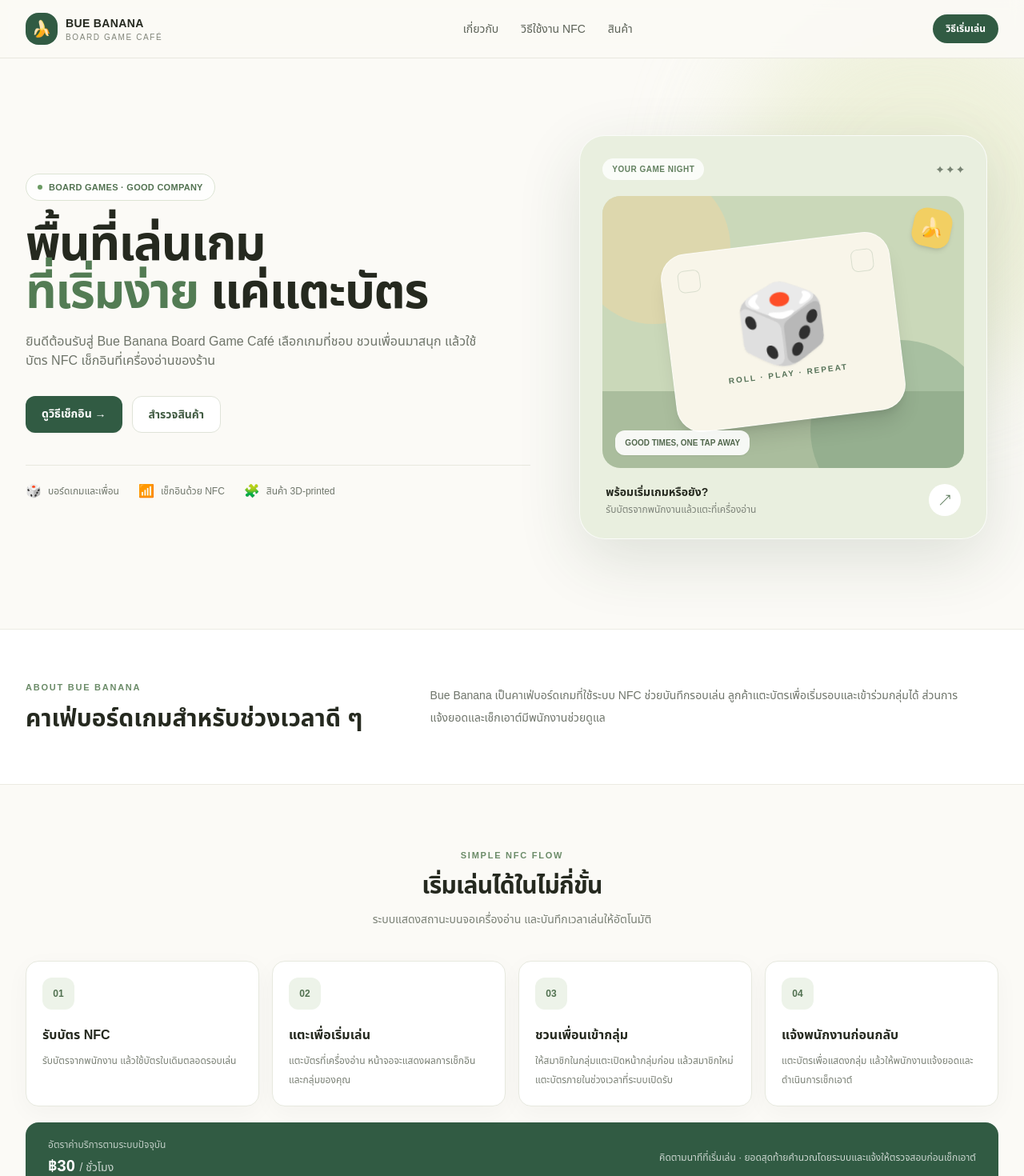
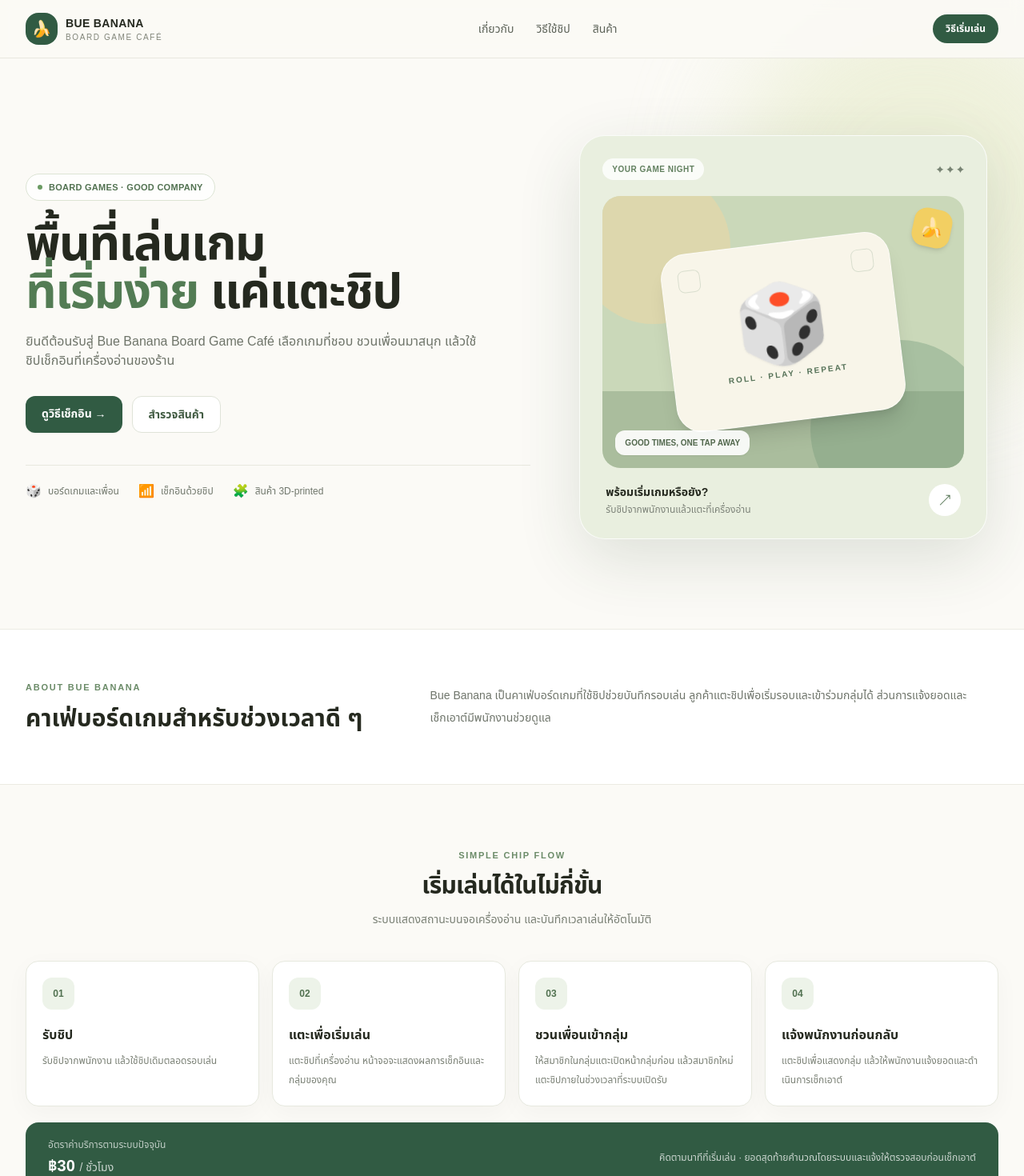
Before and after one commit to ThanarukTK/BueBanana, a Next.js app in the folder frontend/: page /customer in a window 1280 px wide. Shown: the top 1470 px of the page at 80% size. Built offline with nearby package versions, Linux system fonts and the light colour scheme; no server answers.

Commit message:
fix layout

```diff
--- a/frontend/app/customer/page.tsx
+++ b/frontend/app/customer/page.tsx
@@ -4,14 +4,14 @@ import ProductCatalog from './ProductCatalog';
 
 export const metadata: Metadata = {
   title: 'Board Game Café',
-  description: 'ข้อมูลการใช้งาน NFC และสินค้า 3D-printed ของ Bue Banana Board Game Café',
+  description: 'ข้อมูลการใช้งานชิปและสินค้า 3D-printed ของ Bue Banana Board Game Café',
 };
 
 const steps = [
-  { number: '01', title: 'รับบัตร NFC', detail: 'รับบัตรจากพนักงาน แล้วใช้บัตรใบเดิมตลอดรอบเล่น' },
-  { number: '02', title: 'แตะเพื่อเริ่มเล่น', detail: 'แตะบัตรที่เครื่องอ่าน หน้าจอจะแสดงผลการเช็กอินและกลุ่มของคุณ' },
-  { number: '03', title: 'ชวนเพื่อนเข้ากลุ่ม', detail: 'ให้สมาชิกในกลุ่มแตะเปิดหน้ากลุ่มก่อน แล้วสมาชิกใหม่แตะบัตรภายในช่วงเวลาที่ระบบเปิดรับ' },
-  { number: '04', title: 'แจ้งพนักงานก่อนกลับ', detail: 'แตะบัตรเพื่อแสดงกลุ่ม แล้วให้พนักงานแจ้งยอดและดำเนินการเช็กเอาต์' },
+  { number: '01', title: 'รับชิป', detail: 'รับชิปจากพนักงาน แล้วใช้ชิปเดิมตลอดรอบเล่น' },
+  { number: '02', title: 'แตะเพื่อเริ่มเล่น', detail: 'แตะชิปที่เครื่องอ่าน หน้าจอจะแสดงผลการเช็กอินและกลุ่มของคุณ' },
+  { number: '03', title: 'ชวนเพื่อนเข้ากลุ่ม', detail: 'ให้สมาชิกในกลุ่มแตะเปิดหน้ากลุ่มก่อน แล้วสมาชิกใหม่แตะชิปภายในช่วงเวลาที่ระบบเปิดรับ' },
+  { number: '04', title: 'แจ้งพนักงานก่อนกลับ', detail: 'แตะชิปเพื่อแสดงกลุ่ม แล้วให้พนักงานแจ้งยอดและดำเนินการเช็กเอาต์' },
 ];
 
 export default function CustomerPage() {
@@ -24,7 +24,7 @@ export default function CustomerPage() {
         </Link>
         <div className="hidden items-center gap-7 text-sm text-[#5c6257] md:flex">
           <a href="#about" className="hover:text-[#315b43]">เกี่ยวกับ</a>
-          <a href="#how-to-play" className="hover:text-[#315b43]">วิธีใช้งาน NFC</a>
+          <a href="#how-to-play" className="hover:text-[#315b43]">วิธีใช้ชิป</a>
           <a href="#products" className="hover:text-[#315b43]">สินค้า</a>
         </div>
         <a href="#how-to-play" className="rounded-full bg-[#315b43] px-4 py-2.5 text-xs font-semibold text-white transition hover:bg-[#244833]">วิธีเริ่มเล่น</a>
@@ -35,13 +35,13 @@ export default function CustomerPage() {
       <div className="pointer-events-none absolute -right-28 -top-20 h-[30rem] w-[30rem] rounded-full bg-[#e9edcf] opacity-70 blur-3xl" />
       <div className="relative">
         <p className="inline-flex items-center gap-2 rounded-full border border-[#dce4d4] bg-white/80 px-3.5 py-2 text-[11px] font-semibold tracking-wide text-[#527251]"><span className="h-1.5 w-1.5 rounded-full bg-[#6b9b63]" /> BOARD GAMES · GOOD COMPANY</p>
-        <h1 className="mt-6 max-w-2xl text-4xl font-semibold leading-[1.17] tracking-tight sm:text-6xl">พื้นที่เล่นเกม<br /><span className="text-[#537c54]">ที่เริ่มง่าย</span> แค่แตะบัตร</h1>
-        <p className="mt-5 max-w-xl text-sm leading-7 text-[#6e7469] sm:text-base">ยินดีต้อนรับสู่ Bue Banana Board Game Café เลือกเกมที่ชอบ ชวนเพื่อนมาสนุก แล้วใช้บัตร NFC เช็กอินที่เครื่องอ่านของร้าน</p>
+        <h1 className="mt-6 max-w-2xl text-4xl font-semibold leading-[1.17] tracking-tight sm:text-6xl">พื้นที่เล่นเกม<br /><span className="text-[#537c54]">ที่เริ่มง่าย</span> แค่แตะชิป</h1>
+        <p className="mt-5 max-w-xl text-sm leading-7 text-[#6e7469] sm:text-base">ยินดีต้อนรับสู่ Bue Banana Board Game Café เลือกเกมที่ชอบ ชวนเพื่อนมาสนุก แล้วใช้ชิปเช็กอินที่เครื่องอ่านของร้าน</p>
         <div className="mt-8 flex flex-wrap gap-3">
           <a href="#how-to-play" className="rounded-xl bg-[#315b43] px-5 py-3 text-sm font-semibold text-white shadow-sm transition hover:bg-[#244833]">ดูวิธีเช็กอิน <span aria-hidden="true">→</span></a>
           <a href="#products" className="rounded-xl border border-[#dfe3d8] bg-white px-5 py-3 text-sm font-semibold text-[#425c43] transition hover:bg-[#f5f7f1]">สำรวจสินค้า</a>
         </div>
-        <div className="mt-10 flex flex-wrap items-center gap-x-6 gap-y-3 border-t border-[#e8e8df] pt-5 text-xs text-[#70776c]"><span className="flex items-center gap-2"><span className="text-base">🎲</span> บอร์ดเกมและเพื่อน</span><span className="flex items-center gap-2"><span className="text-base">📶</span> เช็กอินด้วย NFC</span><span className="flex items-center gap-2"><span className="text-base">🧩</span> สินค้า 3D-printed</span></div>
+        <div className="mt-10 flex flex-wrap items-center gap-x-6 gap-y-3 border-t border-[#e8e8df] pt-5 text-xs text-[#70776c]"><span className="flex items-center gap-2"><span className="text-base">🎲</span> บอร์ดเกมและเพื่อน</span><span className="flex items-center gap-2"><span className="text-base">📶</span> เช็กอินด้วยชิป</span><span className="flex items-center gap-2"><span className="text-base">🧩</span> สินค้า 3D-printed</span></div>
       </div>
 
       <div className="relative mx-auto w-full max-w-[510px]">
@@ -59,7 +59,7 @@ export default function CustomerPage() {
             <div className="absolute bottom-4 left-4 rounded-xl bg-white/90 px-3 py-2 text-[10px] font-semibold text-[#52684d] shadow-sm">GOOD TIMES, ONE TAP AWAY</div>
             <div className="absolute right-4 top-4 flex h-12 w-12 rotate-12 items-center justify-center rounded-2xl bg-[#f2cf62] text-2xl shadow-md">🍌</div>
           </div>
-          <div className="flex items-center justify-between px-1 pt-5"><div><p className="text-sm font-semibold">พร้อมเริ่มเกมหรือยัง?</p><p className="mt-1 text-xs text-[#7d8379]">รับบัตรจากพนักงานแล้วแตะที่เครื่องอ่าน</p></div><span className="flex h-10 w-10 items-center justify-center rounded-full bg-white text-lg text-[#527251]">↗</span></div>
+        <div className="flex items-center justify-between px-1 pt-5"><div><p className="text-sm font-semibold">พร้อมเริ่มเกมหรือยัง?</p><p className="mt-1 text-xs text-[#7d8379]">รับชิปจากพนักงานแล้วแตะที่เครื่องอ่าน</p></div><span className="flex h-10 w-10 items-center justify-center rounded-full bg-white text-lg text-[#527251]">↗</span></div>
         </div>
       </div>
     </section>
@@ -67,12 +67,12 @@ export default function CustomerPage() {
     <section id="about" className="border-y border-[#ecebe3] bg-white">
       <div className="mx-auto grid max-w-7xl gap-8 px-5 py-12 sm:px-8 md:grid-cols-[.8fr_1.2fr] md:items-center md:py-16">
         <div><p className="text-[11px] font-bold tracking-[.16em] text-[#6b8b68]">ABOUT BUE BANANA</p><h2 className="mt-3 text-2xl font-semibold sm:text-3xl">คาเฟ่บอร์ดเกมสำหรับช่วงเวลาดี ๆ</h2></div>
-        <p className="max-w-2xl text-sm leading-7 text-[#6f756b]">Bue Banana เป็นคาเฟ่บอร์ดเกมที่ใช้ระบบ NFC ช่วยบันทึกรอบเล่น ลูกค้าแตะบัตรเพื่อเริ่มรอบและเข้าร่วมกลุ่มได้ ส่วนการแจ้งยอดและเช็กเอาต์มีพนักงานช่วยดูแล</p>
+        <p className="max-w-2xl text-sm leading-7 text-[#6f756b]">Bue Banana เป็นคาเฟ่บอร์ดเกมที่ใช้ชิปช่วยบันทึกรอบเล่น ลูกค้าแตะชิปเพื่อเริ่มรอบและเข้าร่วมกลุ่มได้ ส่วนการแจ้งยอดและเช็กเอาต์มีพนักงานช่วยดูแล</p>
       </div>
     </section>
 
     <section id="how-to-play" className="mx-auto max-w-7xl px-5 py-16 sm:px-8 sm:py-20">
-      <div className="mx-auto max-w-xl text-center"><p className="text-[11px] font-bold tracking-[.16em] text-[#6b8b68]">SIMPLE NFC FLOW</p><h2 className="mt-3 text-3xl font-semibold tracking-tight">เริ่มเล่นได้ในไม่กี่ขั้น</h2><p className="mt-3 text-sm leading-6 text-[#7a8075]">ระบบแสดงสถานะบนจอเครื่องอ่าน และบันทึกเวลาเล่นให้อัตโนมัติ</p></div>
+      <div className="mx-auto max-w-xl text-center"><p className="text-[11px] font-bold tracking-[.16em] text-[#6b8b68]">SIMPLE CHIP FLOW</p><h2 className="mt-3 text-3xl font-semibold tracking-tight">เริ่มเล่นได้ในไม่กี่ขั้น</h2><p className="mt-3 text-sm leading-6 text-[#7a8075]">ระบบแสดงสถานะบนจอเครื่องอ่าน และบันทึกเวลาเล่นให้อัตโนมัติ</p></div>
       <ol className="mt-10 grid gap-4 sm:grid-cols-2 lg:grid-cols-4">{steps.map((step) => <li key={step.number} className="rounded-2xl border border-[#e7e9df] bg-white p-5 shadow-[0_8px_30px_rgba(30,39,28,.035)]"><span className="flex h-10 w-10 items-center justify-center rounded-xl bg-[#edf3e9] text-xs font-bold text-[#527251]">{step.number}</span><h3 className="mt-5 font-semibold">{step.title}</h3><p className="mt-2 text-xs leading-6 text-[#7a8075]">{step.detail}</p></li>)}</ol>
       <div className="mt-5 flex flex-col gap-4 rounded-2xl bg-[#315b43] p-5 text-white sm:flex-row sm:items-center sm:justify-between sm:px-7"><div><p className="text-xs text-white/70">อัตราค่าบริการตามระบบปัจจุบัน</p><p className="mt-1 text-xl font-semibold">฿30 <span className="text-sm font-normal text-white/75">/ ชั่วโมง</span></p></div><p className="max-w-xl text-xs leading-5 text-white/75">คิดตามนาทีที่เริ่มเล่น · ยอดสุดท้ายคำนวณโดยระบบและแจ้งให้ตรวจสอบก่อนเช็กเอาต์</p></div>
     </section>
@@ -84,6 +84,6 @@ export default function CustomerPage() {
       </div>
     </section>
 
-    <footer className="bg-[#fbfaf6]"><div className="mx-auto flex max-w-7xl flex-col gap-4 px-5 py-7 sm:flex-row sm:items-center sm:justify-between sm:px-8"><Link href="/customer" className="flex items-center gap-2 text-xs font-semibold text-[#52664e]"><span className="text-lg">🍌</span> BUE BANANA · BOARD GAME CAFÉ</Link><p className="text-[11px] text-[#858a80]">ข้อมูลระบบ NFC และสินค้า 3D-printed</p><Link href="/login" className="text-xs font-medium text-[#527251] hover:underline">เข้าสู่ระบบพนักงาน</Link></div></footer>
+    <footer className="bg-[#fbfaf6]"><div className="mx-auto flex max-w-7xl flex-col gap-4 px-5 py-7 sm:flex-row sm:items-center sm:justify-between sm:px-8"><Link href="/customer" className="flex items-center gap-2 text-xs font-semibold text-[#52664e]"><span className="text-lg">🍌</span> BUE BANANA · BOARD GAME CAFÉ</Link><p className="text-[11px] text-[#858a80]">ข้อมูลระบบชิปและสินค้า 3D-printed</p><Link href="/login" className="text-xs font-medium text-[#527251] hover:underline">เข้าสู่ระบบพนักงาน</Link></div></footer>
   </main>;
 }
--- a/frontend/app/layout.tsx
+++ b/frontend/app/layout.tsx
@@ -8,8 +8,8 @@ export const metadata: Metadata = {
 
 export default function RootLayout({ children }: Readonly<{ children: React.ReactNode }>) {
   return (
-    <html lang="th">
-      <body>{children}</body>
+    <html lang="th" suppressHydrationWarning>
+      <body suppressHydrationWarning>{children}</body>
     </html>
   );
 }
```
